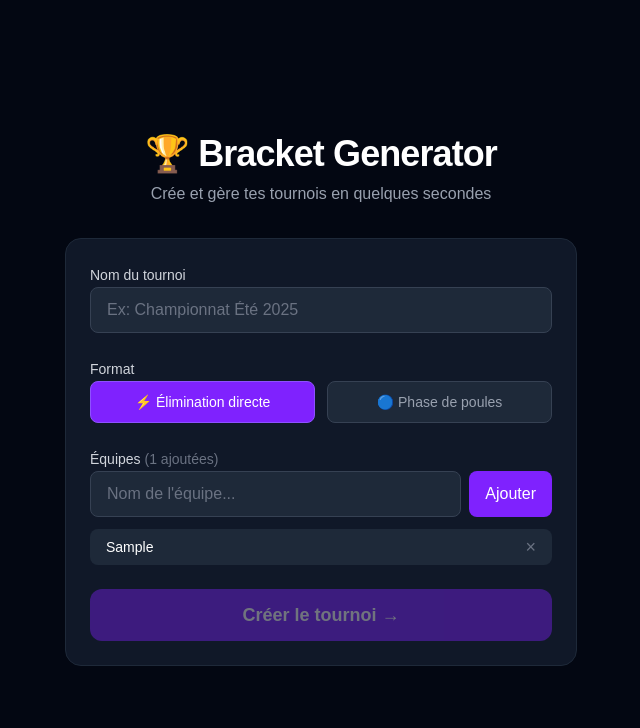
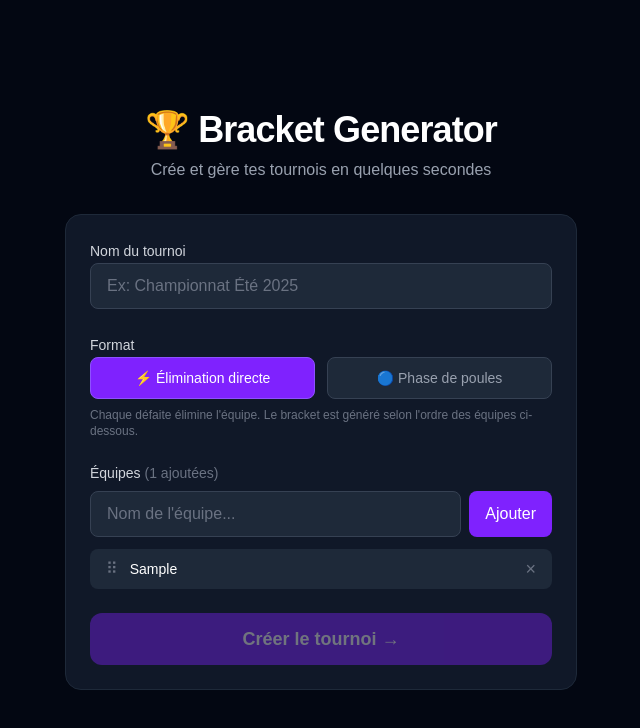
Before and after one commit to RantoniainaAmbi/Bracket-generator, a Next.js app: page / in a window 1280 px wide. Both pictures are taken after typing "Sample" into the empty fields and a click on the button "Ajouter". Shown: the top 728 px of the page, without its empty margins (319-959 px from the left). Built offline with nearby package versions, Linux system fonts and the light colour scheme.

Commit message:
feat: add drag and drop function

```diff
--- a/app/page.tsx
+++ b/app/page.tsx
@@ -7,6 +7,7 @@ import { generateBracket } from "@/lib/brackets"
 import { generateGroups } from "@/lib/groups"
 import { Team, TournamentFormat } from "@/types"
 import { v4 as uuidv4 } from "uuid"
+import { DraggableTeamList } from "@/components/DraggableTeamList"
 
 export default function Home() {
   const router = useRouter()
@@ -98,6 +99,11 @@ export default function Home() {
                 </button>
               ))}
             </div>
+            <p className="text-xs text-gray-500">
+              {format === "elimination"
+                ? "Chaque défaite élimine l'équipe. Le bracket est généré selon l'ordre des équipes ci-dessous."
+                : "Les équipes s'affrontent dans des poules. Les 2 premiers de chaque poule se qualifient pour le bracket final."}
+            </p>
           </div>
 
           {format === "groups" && (
@@ -118,9 +124,26 @@ export default function Home() {
           )}
 
           <div className="space-y-2">
-            <label className="text-sm font-medium text-gray-300">
-              Équipes <span className="text-gray-500">({teams.length} ajoutées)</span>
-            </label>
+            <div className="flex items-center justify-between">
+              <label className="text-sm font-medium text-gray-300">
+                Équipes <span className="text-gray-500">({teams.length} ajoutées)</span>
+              </label>
+
+              {format === "elimination" && teams.length >= 2 && (
+                <div className="flex items-center gap-2">
+                  <button
+                    onClick={() => setTeams((prev) => [...prev].sort(() => Math.random() - 0.5))}
+                    className="text-xs px-3 py-1.5 rounded-lg border bg-gray-800 border-gray-700 text-gray-400 hover:border-violet-500 hover:text-violet-400 transition-all"
+                  >
+                    🔀 Aléatoire
+                  </button>
+                  <div className="text-xs px-3 py-1.5 rounded-lg border border-violet-500 text-violet-400 bg-violet-500/10">
+                    ⠿ Drag & drop
+                  </div>
+                </div>
+              )}
+            </div>
+
             <div className="flex gap-2">
               <input
                 type="text"
@@ -139,22 +162,23 @@ export default function Home() {
             </div>
 
             {teams.length > 0 && (
-              <ul className="space-y-2 mt-3">
-                {teams.map((team) => (
-                  <li
-                    key={team.id}
-                    className="flex items-center justify-between bg-gray-800 rounded-lg px-4 py-2"
-                  >
-                    <span className="text-sm">{team.name}</span>
-                    <button
-                      onClick={() => removeTeam(team.id)}
-                      className="text-gray-500 hover:text-red-400 transition-colors text-lg leading-none"
-                    >
-                      ×
-                    </button>
-                  </li>
-                ))}
-              </ul>
+              <DraggableTeamList
+                teams={teams}
+                onReorder={setTeams}
+                onRemove={removeTeam}
+              />
+            )}
+
+            {format === "elimination" && teams.length >= 2 && (
+              <p className="text-xs text-gray-500">
+                Glisse les équipes pour définir l'ordre du bracket, ou utilise le tirage aléatoire. L'équipe en position 1 affronte la position 2, la 3 affronte la 4, etc.
+              </p>
+            )}
+
+            {format === "groups" && teams.length >= 2 && (
+              <p className="text-xs text-gray-500">
+                Les équipes sont réparties automatiquement en {groupCount} poules de manière aléatoire.
+              </p>
             )}
           </div>
 
@@ -165,6 +189,7 @@ export default function Home() {
           >
             Créer le tournoi →
           </button>
+
         </div>
       </div>
     </main>
--- /dev/null
+++ b/components/DraggableTeamList.tsx
@@ -0,0 +1,105 @@
+"use client"
+
+import {
+  DndContext,
+  closestCenter,
+  KeyboardSensor,
+  PointerSensor,
+  useSensor,
+  useSensors,
+  DragEndEvent,
+} from "@dnd-kit/core"
+import {
+  arrayMove,
+  SortableContext,
+  sortableKeyboardCoordinates,
+  useSortable,
+  verticalListSortingStrategy,
+} from "@dnd-kit/sortable"
+import { CSS } from "@dnd-kit/utilities"
+import { Team } from "@/types"
+
+function SortableTeam({ team, onRemove }: { team: Team; onRemove: (id: string) => void }) {
+  const {
+    attributes,
+    listeners,
+    setNodeRef,
+    transform,
+    transition,
+    isDragging,
+  } = useSortable({ id: team.id })
+
+  const style = {
+    transform: CSS.Transform.toString(transform),
+    transition,
+  }
+
+  return (
+    <li
+      ref={setNodeRef}
+      style={style}
+      className={`flex items-center justify-between bg-gray-800 rounded-lg px-4 py-2 transition-opacity ${
+        isDragging ? "opacity-50 border border-violet-500" : ""
+      }`}
+    >
+      <button
+        {...attributes}
+        {...listeners}
+        className="text-gray-500 hover:text-gray-300 cursor-grab active:cursor-grabbing mr-3 touch-none"
+      >
+        ⠿
+      </button>
+
+      <span className="text-sm flex-1">{team.name}</span>
+
+      <button
+        onClick={() => onRemove(team.id)}
+        className="text-gray-500 hover:text-red-400 transition-colors text-lg leading-none"
+      >
+        ×
+      </button>
+    </li>
+  )
+}
+
+export function DraggableTeamList({
+  teams,
+  onReorder,
+  onRemove,
+}: {
+  teams: Team[]
+  onReorder: (teams: Team[]) => void
+  onRemove: (id: string) => void
+}) {
+  const sensors = useSensors(
+    useSensor(PointerSensor),
+    useSensor(KeyboardSensor, {
+      coordinateGetter: sortableKeyboardCoordinates,
+    })
+  )
+
+  function handleDragEnd(event: DragEndEvent) {
+    const { active, over } = event
+    if (!over || active.id === over.id) return
+
+    const oldIndex = teams.findIndex((t) => t.id === active.id)
+    const newIndex = teams.findIndex((t) => t.id === over.id)
+    onReorder(arrayMove(teams, oldIndex, newIndex))
+  }
+
+  return (
+    <DndContext
+      sensors={sensors}
+      collisionDetection={closestCenter}
+      onDragEnd={handleDragEnd}
+    >
+      <SortableContext items={teams.map((t) => t.id)} strategy={verticalListSortingStrategy}>
+        <ul className="space-y-2 mt-3">
+          {teams.map((team) => (
+            <SortableTeam key={team.id} team={team} onRemove={onRemove} />
+          ))}
+        </ul>
+      </SortableContext>
+    </DndContext>
+  )
+}
```
